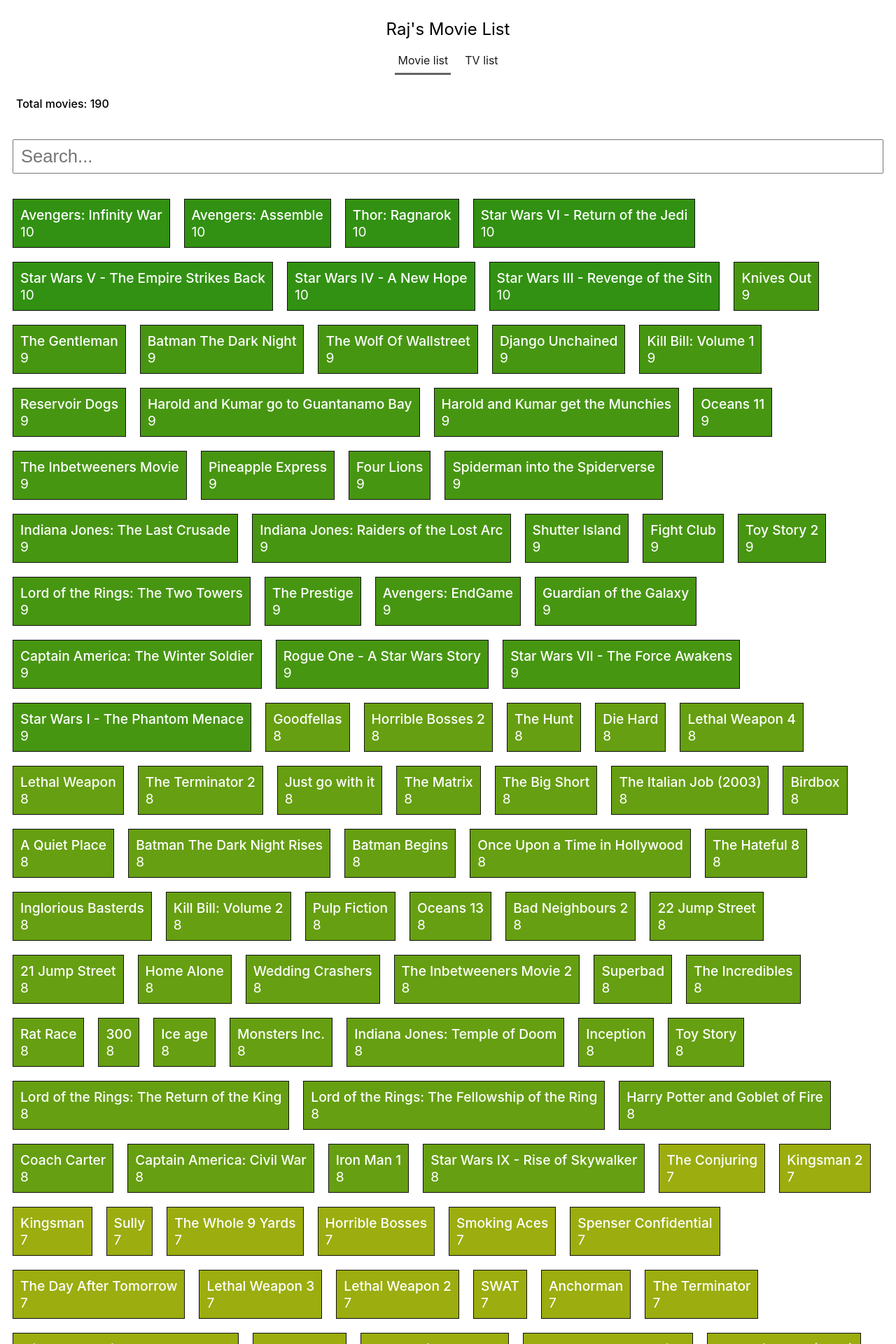
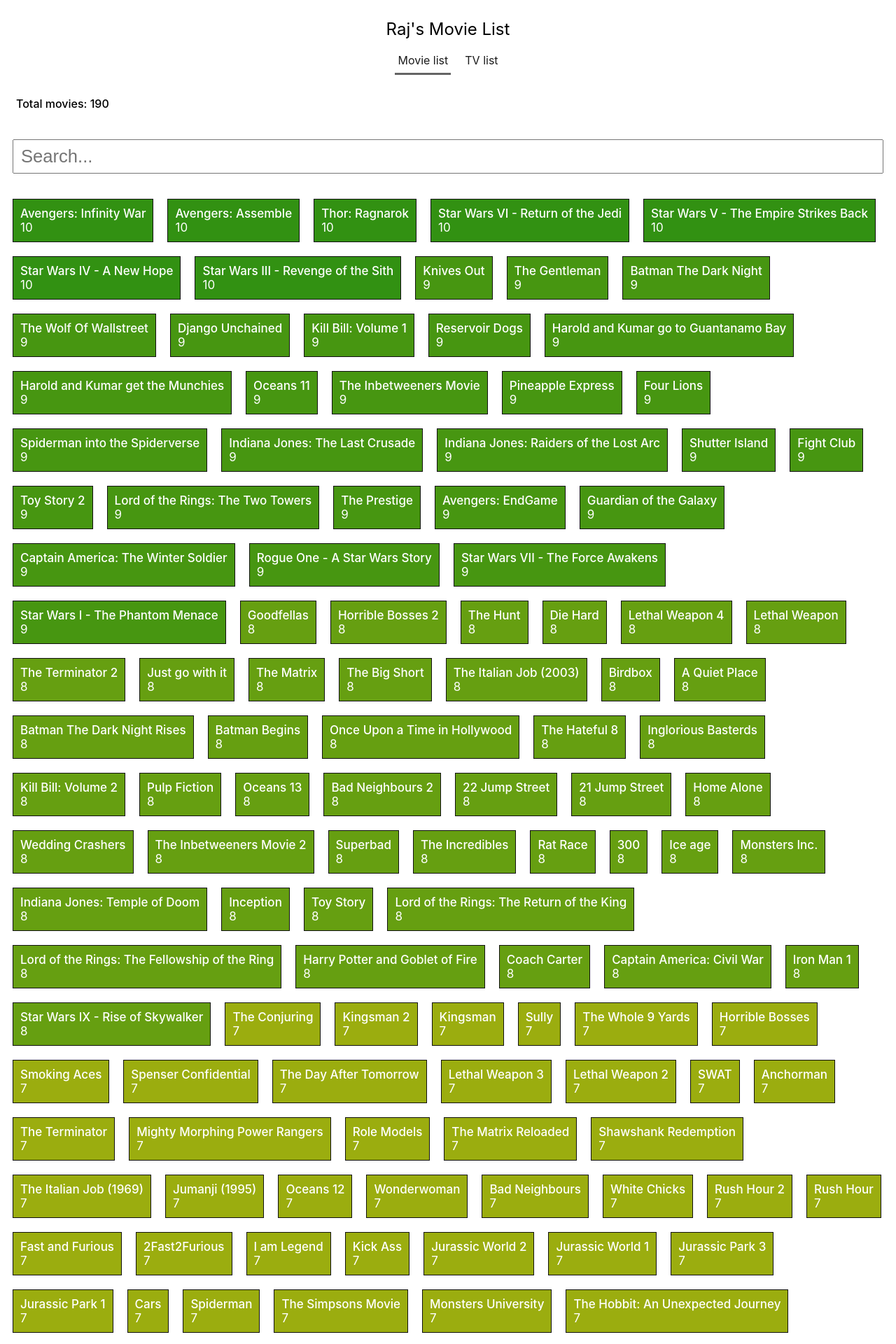
Before and after one commit to rajBar/movies, a Jekyll site: the page built from index.md, in a window 1280 px wide. Shown: the top 1920 px of the page at 70% size. Built offline with Jekyll 4.4.1, drawn with Linux system fonts in a browser that asks for light colours.

Commit message:
changing font from rem to px

```diff
--- a/assets/css/layouts/movie.css
+++ b/assets/css/layouts/movie.css
@@ -35,12 +35,14 @@
 
 .item span:first-child {
     font-weight: 500;
-    font-size: 1.2rem;
+    /*font-size: 1.2rem;*/
+    font-size: 17px;
 }
 
 .item span:nth-child(2n) {
     display: block;
-    font-size: 1.2rem;
+    /*font-size: 1.2rem;*/
+    font-size: 17px;
 }
 
 .rating-10 {
```
